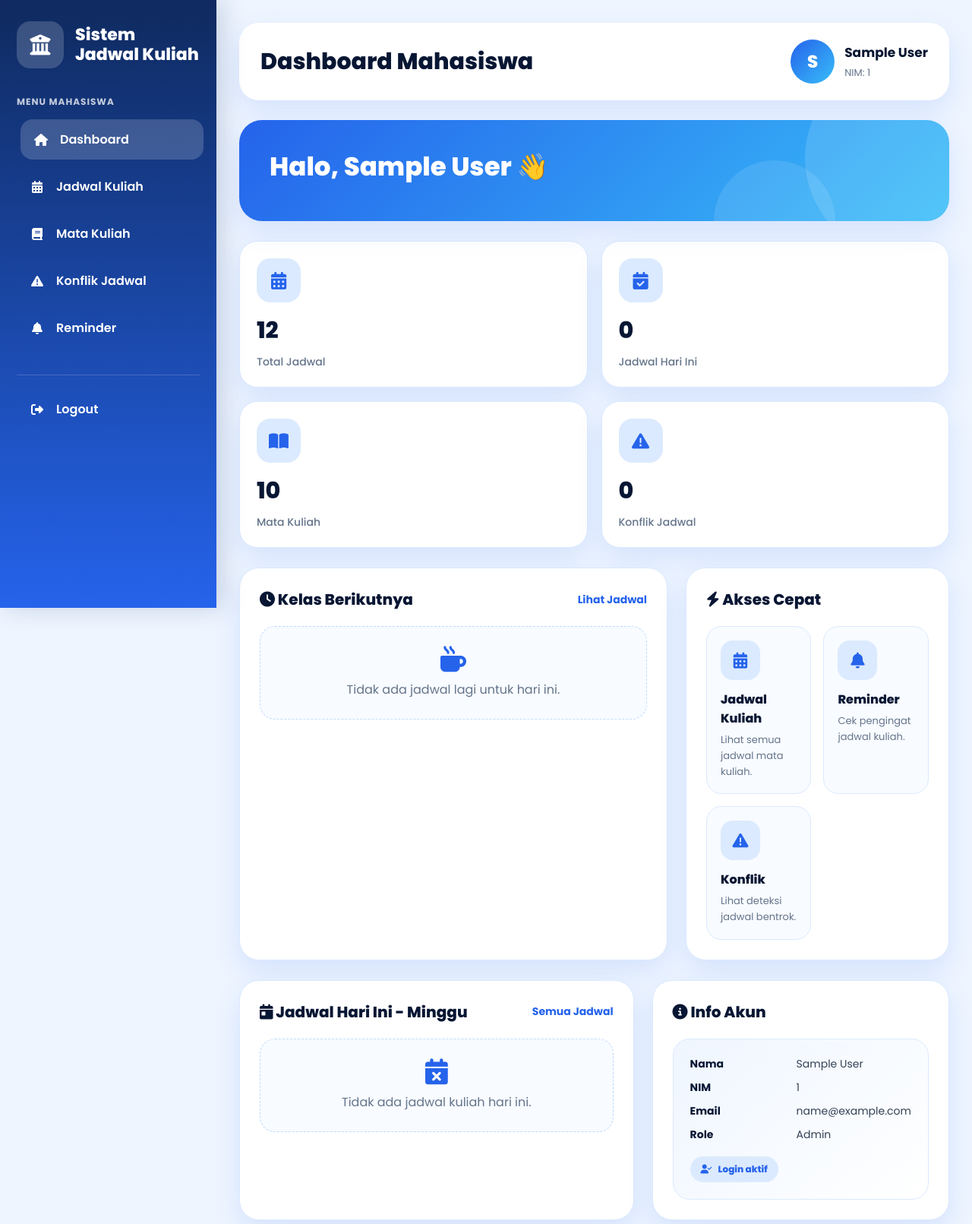
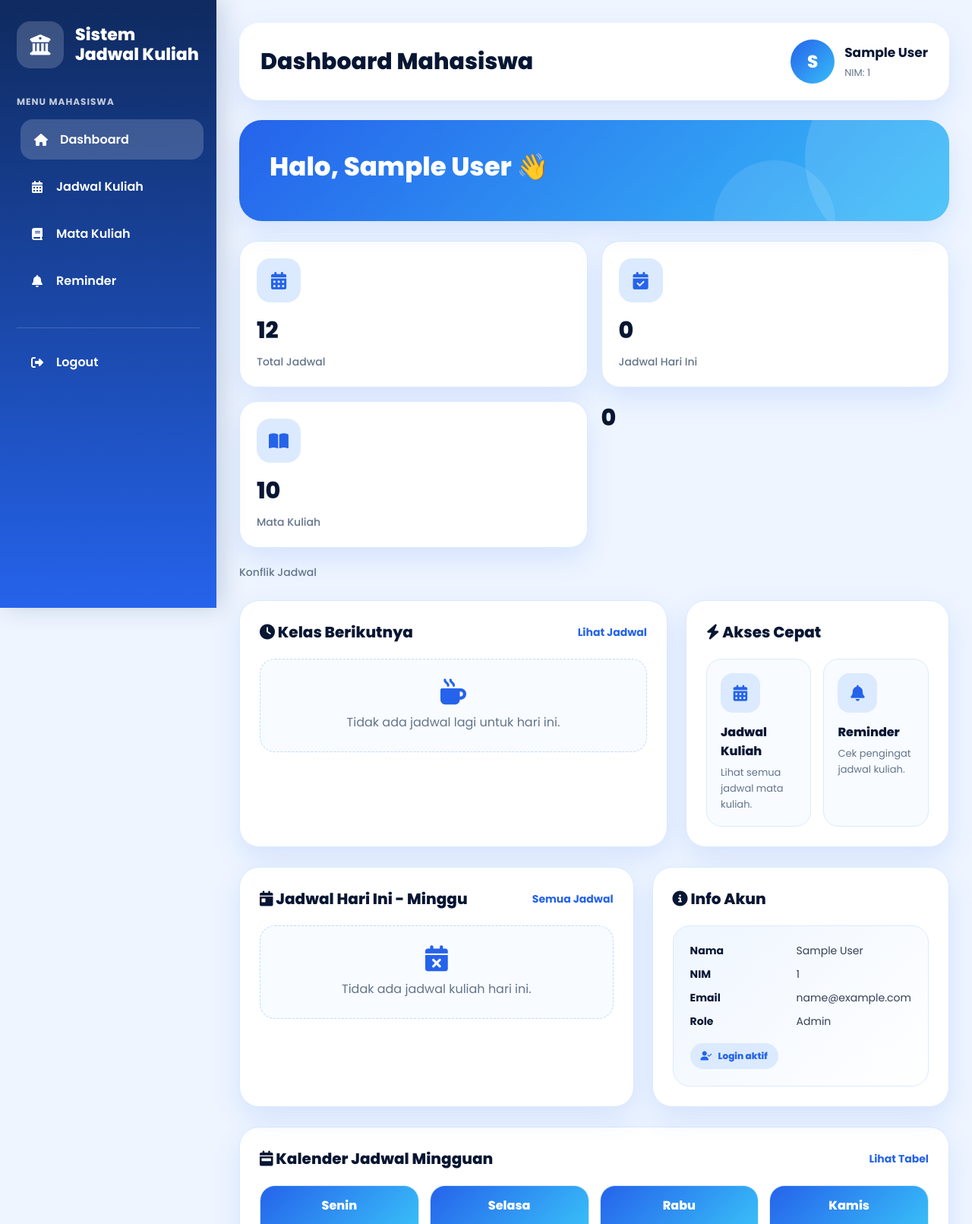
Before and after one commit to syahrul2006109-svg/Sistem-Jadwal-Kuliah, a PHP site: page /dashboard-user.php in a window 1280 px wide. Shown: the top 1611 px of the page at 76% size. Run offline with PHP 8.4, Linux system fonts and the light colour scheme; the visitor is signed in with stand-in values (Sample User, id 1); data comes from the database, SQL or seed files in the repository.

Commit message:
Remove schedule conflict links from dashboard
Removed links and sections related to schedule conflict.

```diff
--- a/dashboard-user.php
+++ b/dashboard-user.php
@@ -940,7 +940,6 @@ body{
             <li><a href="dashboard-user.php" class="active"><i class="fa-solid fa-house"></i> Dashboard</a></li>
             <li><a href="jadwal-matakuliah.php"><i class="fa-solid fa-calendar-days"></i> Jadwal Kuliah</a></li>
             <li><a href="matakuliah-mahasiswa.php"> <i class="fa-solid fa-book"></i>Mata Kuliah </a></li>
-            <li><a href="cek-bentrok.php"><i class="fa-solid fa-triangle-exclamation"></i> Konflik Jadwal</a></li>
             <li><a href="notifikasi-reminder.php"><i class="fa-solid fa-bell"></i> Reminder</a></li>
         </ul>
 
@@ -1018,11 +1017,6 @@ body{
     </div>
 </a>
 
-<a href="cek-bentrok.php" class="stat-card stat-link">
-    <div class="stat-icon">
-        <i class="fa-solid fa-triangle-exclamation"></i>
-    </div>
-
     <div class="stat-number">
         <?php echo $totalKonflik; ?>
     </div>
@@ -1086,12 +1080,6 @@ body{
                         <div class="quick-icon"><i class="fa-solid fa-bell"></i></div>
                         <h4>Reminder</h4>
                         <p>Cek pengingat jadwal kuliah.</p>
-                    </a>
-
-                    <a href="cek-bentrok.php" class="quick-card">
-                        <div class="quick-icon"><i class="fa-solid fa-triangle-exclamation"></i></div>
-                        <h4>Konflik</h4>
-                        <p>Lihat deteksi jadwal bentrok.</p>
                     </a>
                 </div>
             </div>
```
